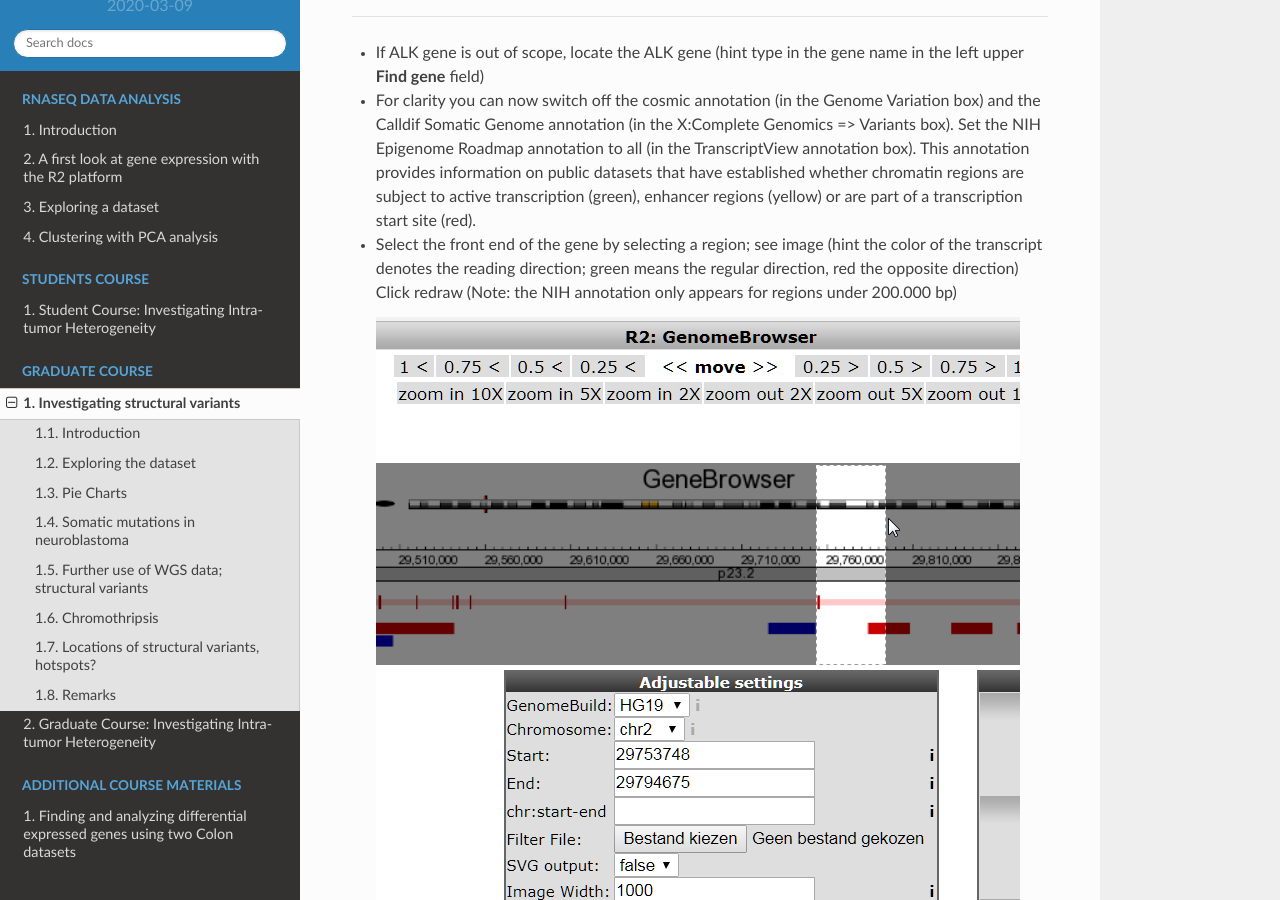
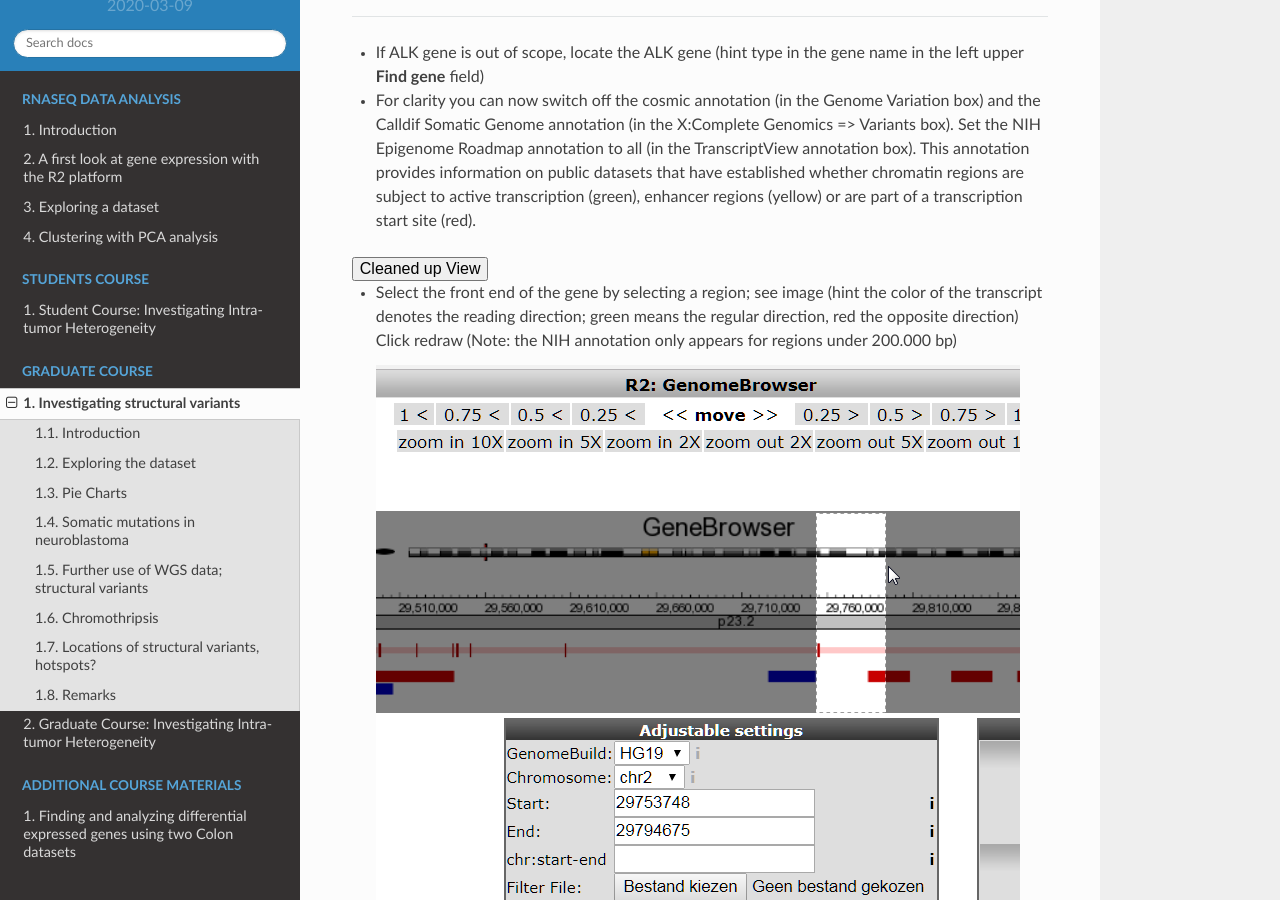
Before and after one commit to antronerds/r2-training-courses, a Sphinx documentation site: the page built from docs/Finding_structural_variants.md, in a window 1280 px wide and 900 px high, scrolled down 4546 px. Built offline with Sphinx 7.4.7 and the Read the Docs theme 2.0.0, drawn with Linux system fonts in a browser that asks for light colours.

Commit message:
ALK form

```diff
--- a/docs/Finding_structural_variants.md
+++ b/docs/Finding_structural_variants.md
@@ -134,6 +134,17 @@
 * If ALK gene is out of scope, locate the ALK gene (hint type in the gene name in the left upper **Find gene** field)
 
 * For clarity you can now switch off the cosmic annotation (in the Genome Variation box) and the Calldif Somatic Genome annotation (in the X:Complete Genomics => Variants box). Set the NIH Epigenome Roadmap annotation to all (in the TranscriptView annotation box). This annotation provides information on public datasets that have established whether chromatin regions are subject to active transcription (green), enhancer regions (yellow) or are part of a transcription start site (red).
+
+<form name="accessing_r2" action="https://hgserver2.amc.nl/cgi-bin/r2/main.cgi" enctype="multipart/form-data" target="R2" method="post">
+  <input type='hidden' name='modus' value='geneview'>
+  <input type='hidden' name='genome_build' value='hg19'>
+  <input type='hidden' name='chrom' value='chr2'>
+  <input type='hidden' name='start' value='29963600'>
+  <input type='hidden' name='end' value='30163600'>
+  <input type='hidden' name='a10refseq' value='on'>
+  <input type='hidden' name='epi_roadmap' value='all'>
+  <button type="submit" >Cleaned up View</button>
+</form>
 
 * Select the front end of the gene by selecting a region; see image (hint the color of the transcript denotes the reading direction; green means the regular direction, red the opposite direction) Click redraw (Note: the NIH annotation only appears for regions under 200.000 bp)
 
```
